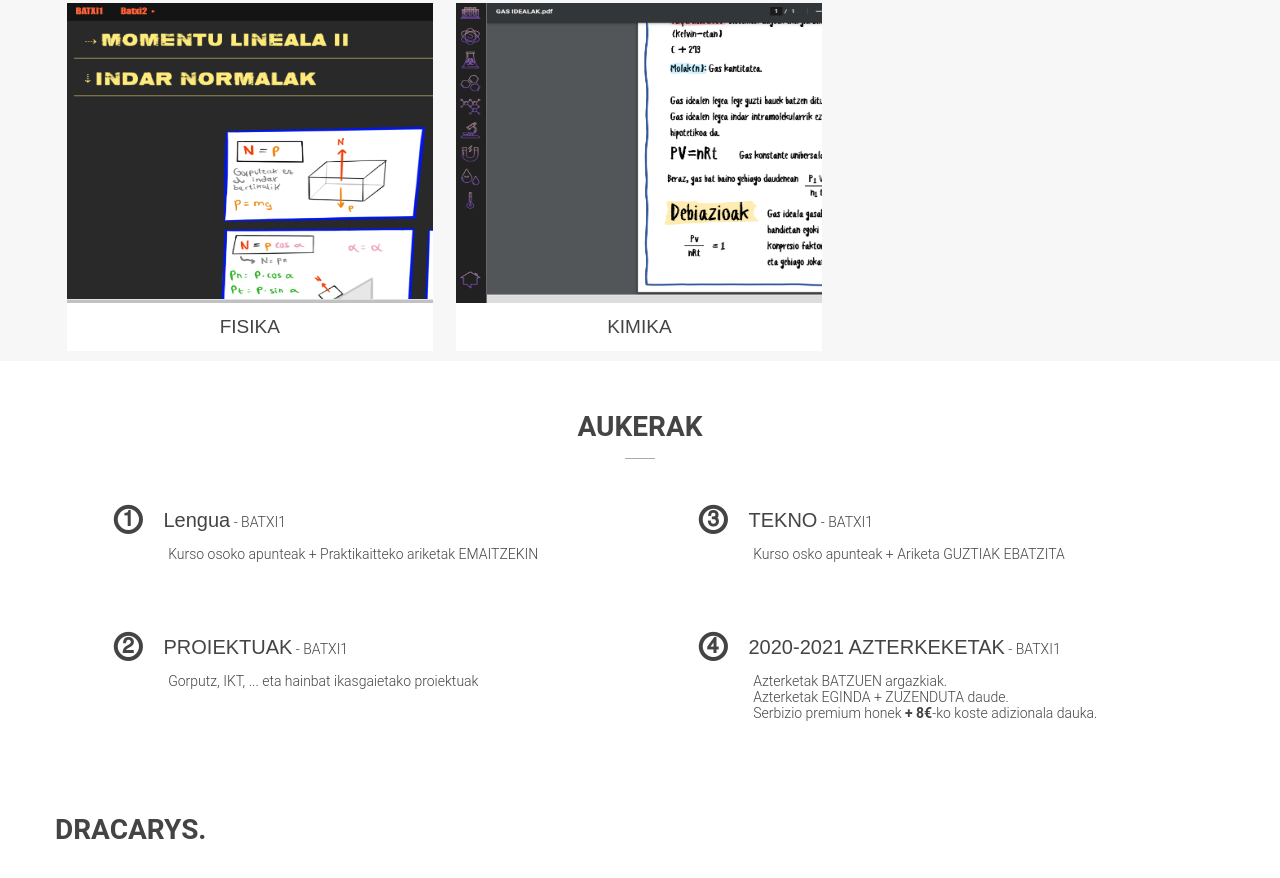
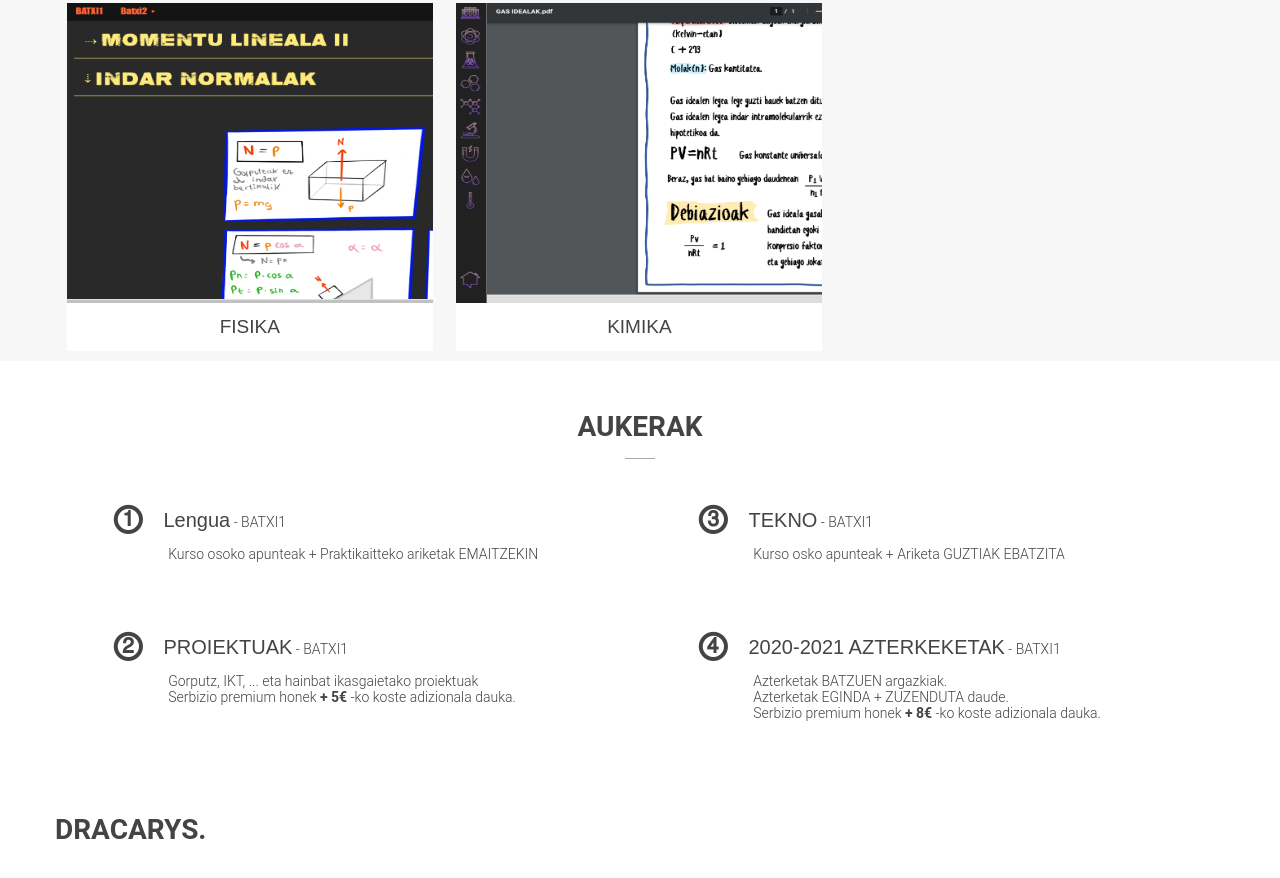
Before and after one commit to axii14/FATHER-OF-DRAGONS, a plain HTML site: page index.html in a window 1280 px wide. Shown: the part 1179-2057 px from the top of the page. Drawn offline with Linux system fonts and the light colour scheme.

Commit message:
Update index.html

```diff
--- a/index.html
+++ b/index.html
@@ -101,13 +101,14 @@
       <div class="kol bi bg margena espaziua">
         <h1 class="ikonua aldamena">⓶</h1>
         <span class="titulotxua aldamena">PROIEKTUAK</span><span class="aldamena"> - BATXI1</span>
-        <p class="aldamena">Gorputz, IKT, ... eta hainbat ikasgaietako proiektuak</p>
+        <p class="aldamena">Gorputz, IKT, ... eta hainbat ikasgaietako proiektuak
+          <br>Serbizio premium honek <b>+ 5€</b> -ko koste adizionala dauka.</p>
       </div>
       <div class="kol bi bg margena espaziua">
         <h1 class="ikonua aldamena">⓸</h1>
         <span class="titulotxua aldamena">2020-2021 AZTERKEKETAK</span><span class="aldamena"> - BATXI1</span>
         <p class="aldamena">Azterketak BATZUEN argazkiak. <br>Azterketak EGINDA + ZUZENDUTA daude.
-          <br>Serbizio premium honek <b>+ 8€</b>-ko koste adizionala dauka.</p>
+          <br>Serbizio premium honek <b>+ 8€</b> -ko koste adizionala dauka.</p>
       </div>
       <div class="grupua"></div>
     </div>
```
